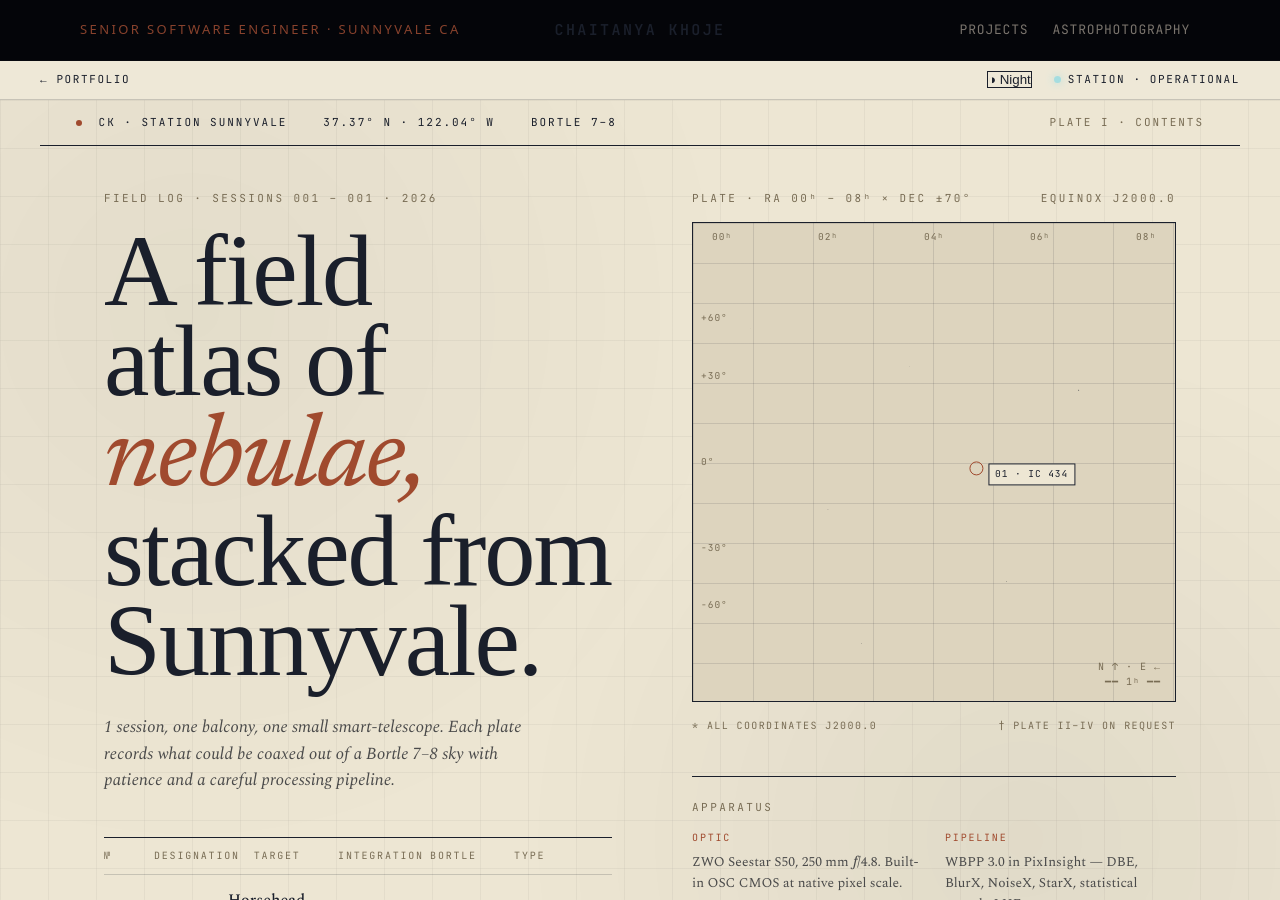
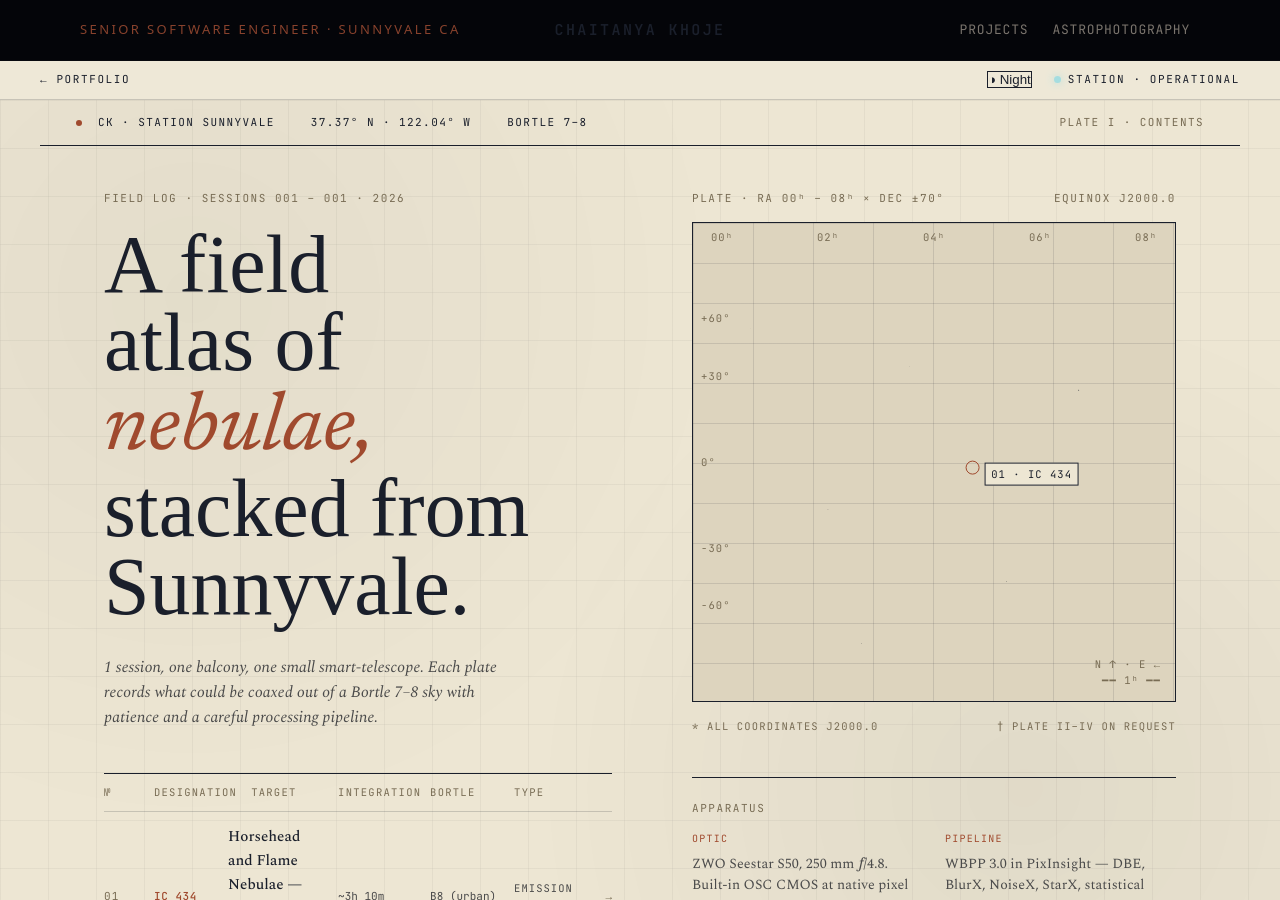
Before and after one commit to ChaitanyaKhoje/chaitanyakhoje.github.io, a Jekyll site: the page built from astrophotography.html, in a window 1280 px wide and 900 px high. Built offline with Jekyll 4.4.1, drawn with Linux system fonts in a browser that asks for light colours; some web fonts are replaced.

Commit message:
fix: normalize astrophotography theme typography

```diff
--- a/assets/css/astro-atlas.css
+++ b/assets/css/astro-atlas.css
@@ -64,7 +64,7 @@ html.theme-atlas .al-ribbon {
   padding: 14px 36px;
   font-family: var(--mono);
   font-size: 11px;
-  letter-spacing: 0.18em;
+  letter-spacing: 0.13em;
   text-transform: uppercase;
 }
 
@@ -108,7 +108,7 @@ html.theme-atlas .al-atlas-body {
 html.theme-atlas .al-atlas-kicker {
   font-family: var(--mono);
   font-size: 11px;
-  letter-spacing: 0.22em;
+  letter-spacing: 0.14em;
   text-transform: uppercase;
   color: var(--ink-sub);
   margin-bottom: 18px;
@@ -116,9 +116,9 @@ html.theme-atlas .al-atlas-kicker {
 
 html.theme-atlas .al-atlas-h1 {
   font-family: var(--display);
-  font-size: clamp(64px, 8vw, 120px);
-  line-height: 0.88;
-  letter-spacing: -0.02em;
+  font-size: clamp(46px, 6.4vw, 84px);
+  line-height: 0.96;
+  letter-spacing: 0;
   color: var(--ink);
   font-weight: 400;
 }
@@ -132,7 +132,7 @@ html.theme-atlas .al-atlas-h1 em {
 
 html.theme-atlas .al-atlas-lede {
   font-family: var(--serif);
-  font-size: 17px;
+  font-size: 16px;
   line-height: 1.55;
   color: var(--ink-mid);
   max-width: 52ch;
@@ -148,7 +148,7 @@ html.theme-atlas .al-atlas-lede {
 html.theme-atlas .atlas-index {
   width: 100%;
   font-family: var(--mono);
-  font-size: 11.5px;
+  font-size: 11px;
   margin-top: 44px;
 }
 
@@ -161,8 +161,8 @@ html.theme-atlas .atlas-index .ai-header-row {
   border-top: 1px solid var(--ink);
   border-bottom: 1px solid var(--rule);
   color: var(--ink-sub);
-  letter-spacing: 0.18em;
-  font-size: 10px;
+  letter-spacing: 0.12em;
+  font-size: 10.5px;
   text-transform: uppercase;
 }
 
@@ -196,7 +196,7 @@ html.theme-atlas .atlas-index .ai-desig {
 
 html.theme-atlas .atlas-index .ai-title {
   font-family: var(--serif);
-  font-size: 16px;
+  font-size: 15px;
   font-weight: 500;
   letter-spacing: 0;
   text-transform: none;
@@ -208,8 +208,8 @@ html.theme-atlas .atlas-index .ai-meta {
 }
 
 html.theme-atlas .atlas-index .ai-type {
-  font-size: 10px;
-  letter-spacing: 0.12em;
+  font-size: 10.5px;
+  letter-spacing: 0.1em;
   text-transform: uppercase;
   color: var(--ink-mid);
 }
@@ -306,7 +306,7 @@ html.theme-atlas .al-chart-corner.br {
 html.theme-atlas .al-chart-axis {
   position: absolute;
   font-family: var(--mono);
-  font-size: 9.5px;
+  font-size: 10.5px;
   letter-spacing: 0.1em;
   color: var(--ink-sub);
 }
@@ -363,7 +363,7 @@ html.theme-atlas .al-chart-marker .ring {
 
 html.theme-atlas .al-chart-marker .lbl {
   font-family: var(--mono);
-  font-size: 9.5px;
+  font-size: 10.5px;
   letter-spacing: 0.1em;
   background: var(--paper);
   padding: 2px 6px;
@@ -378,7 +378,7 @@ html.theme-atlas .al-chart-compass {
   right: 14px;
   bottom: 12px;
   font-family: var(--mono);
-  font-size: 10px;
+  font-size: 10.5px;
   letter-spacing: 0.1em;
   color: var(--ink-sub);
   text-align: right;
@@ -390,8 +390,8 @@ html.theme-atlas .al-chart-footnotes {
   justify-content: space-between;
   margin-top: 16px;
   font-family: var(--mono);
-  font-size: 10px;
-  letter-spacing: 0.14em;
+  font-size: 10.5px;
+  letter-spacing: 0.11em;
   text-transform: uppercase;
   color: var(--ink-sub);
 }
@@ -407,7 +407,7 @@ html.theme-atlas .al-chart-apparatus-grid {
   grid-template-columns: 1fr 1fr;
   gap: 22px;
   font-family: var(--serif);
-  font-size: 13.5px;
+  font-size: 14px;
   line-height: 1.55;
   color: var(--ink-mid);
 }
@@ -415,7 +415,7 @@ html.theme-atlas .al-chart-apparatus-grid {
 html.theme-atlas .al-chart-apparatus-label {
   font-family: var(--mono);
   font-size: 10px;
-  letter-spacing: 0.18em;
+  letter-spacing: 0.12em;
   color: var(--accent);
   margin-bottom: 6px;
   text-transform: uppercase;
@@ -433,8 +433,8 @@ html.theme-atlas .al-atlas-folio {
   border-top: 1px solid var(--ink);
   padding: 10px 0 16px;
   font-family: var(--mono);
-  font-size: 10px;
-  letter-spacing: 0.18em;
+  font-size: 10.5px;
+  letter-spacing: 0.12em;
   text-transform: uppercase;
   color: var(--ink-sub);
 }
@@ -478,7 +478,7 @@ html.theme-atlas .db-atlas-ribbon {
   padding: 14px 36px;
   font-family: var(--mono);
   font-size: 11px;
-  letter-spacing: 0.18em;
+  letter-spacing: 0.13em;
   text-transform: uppercase;
 }
 
@@ -513,7 +513,7 @@ html.theme-atlas .db-atlas-cols {
 html.theme-atlas .db-atlas-kicker {
   font-family: var(--mono);
   font-size: 11px;
-  letter-spacing: 0.22em;
+  letter-spacing: 0.14em;
   text-transform: uppercase;
   color: var(--ink-sub);
 }
@@ -647,7 +647,7 @@ html.theme-atlas .db-atlas-ledger {
 html.theme-atlas .db-atlas-ledger table {
   width: 100%;
   font-family: var(--mono);
-  font-size: 11.5px;
+  font-size: 11px;
   border-collapse: collapse;
 }
 
@@ -659,8 +659,8 @@ html.theme-atlas .db-atlas-ledger td {
 html.theme-atlas .db-atlas-ledger .ak {
   color: var(--ink-sub);
   text-transform: uppercase;
-  letter-spacing: 0.14em;
-  font-size: 10px;
+  letter-spacing: 0.1em;
+  font-size: 10.5px;
 }
 
 html.theme-atlas .db-atlas-ledger .av {
@@ -680,7 +680,7 @@ html.theme-atlas .db-atlas-prose-col {
 html.theme-atlas .db-atlas-session-kicker {
   font-family: var(--mono);
   font-size: 11px;
-  letter-spacing: 0.22em;
+  letter-spacing: 0.14em;
   text-transform: uppercase;
   color: var(--ink-sub);
   margin-bottom: 14px;
@@ -688,9 +688,9 @@ html.theme-atlas .db-atlas-session-kicker {
 
 html.theme-atlas .db-atlas-h1 {
   font-family: var(--display);
-  font-size: clamp(36px, 5vw, 64px);
-  line-height: 0.9;
-  letter-spacing: -0.02em;
+  font-size: clamp(34px, 4vw, 54px);
+  line-height: 0.98;
+  letter-spacing: 0;
   font-weight: 400;
 }
 
@@ -703,7 +703,7 @@ html.theme-atlas .db-atlas-h1 em {
 
 html.theme-atlas .db-atlas-lede {
   font-family: var(--serif);
-  font-size: 17px;
+  font-size: 16px;
   line-height: 1.55;
   color: var(--ink-mid);
   max-width: 52ch;
@@ -714,8 +714,8 @@ html.theme-atlas .db-atlas-lede {
 html.theme-atlas .db-atlas-prose {
   margin-top: 36px;
   font-family: var(--serif);
-  font-size: 14px;
-  line-height: 1.7;
+  font-size: 15px;
+  line-height: 1.68;
   color: var(--ink-mid);
 }
 
@@ -730,8 +730,8 @@ html.theme-atlas .db-atlas-prose p + p {
 html.theme-atlas .db-atlas-prose h2 {
   margin: 30px 0 10px;
   font-family: var(--display);
-  font-size: clamp(30px, 3vw, 44px);
-  line-height: 1;
+  font-size: clamp(26px, 2.6vw, 36px);
+  line-height: 1.08;
   font-weight: 400;
   letter-spacing: -0.01em;
   color: var(--ink);
@@ -740,8 +740,8 @@ html.theme-atlas .db-atlas-prose h2 {
 html.theme-atlas .db-atlas-prose h3 {
   margin: 22px 0 8px;
   font-family: var(--mono);
-  font-size: 10.5px;
-  letter-spacing: 0.18em;
+  font-size: 11px;
+  letter-spacing: 0.12em;
   text-transform: uppercase;
   color: var(--accent);
 }
@@ -771,7 +771,7 @@ html.theme-atlas .db-atlas-prose table {
   border-collapse: collapse;
   margin: 18px 0 24px;
   font-family: var(--mono);
-  font-size: 11px;
+  font-size: 11.5px;
   color: var(--ink);
 }
 
@@ -785,8 +785,8 @@ html.theme-atlas .db-atlas-prose td {
 
 html.theme-atlas .db-atlas-prose th {
   color: var(--ink-sub);
-  font-size: 10px;
-  letter-spacing: 0.16em;
+  font-size: 10.5px;
+  letter-spacing: 0.11em;
   text-transform: uppercase;
   font-weight: 500;
 }
@@ -818,7 +818,7 @@ html.theme-atlas .db-atlas-sidenotes {
   padding-top: 16px;
   border-top: 1px solid var(--ink);
   font-family: var(--mono);
-  font-size: 10.5px;
+  font-size: 11.5px;
   letter-spacing: 0.04em;
   color: var(--ink-sub);
   display: grid;
@@ -835,8 +835,8 @@ html.theme-atlas .db-atlas-pipeline {
   gap: 6px;
   flex-wrap: wrap;
   font-family: var(--mono);
-  font-size: 10px;
-  letter-spacing: 0.14em;
+  font-size: 10.5px;
+  letter-spacing: 0.1em;
   text-transform: uppercase;
   color: var(--ink-sub);
 }
@@ -858,8 +858,8 @@ html.theme-atlas .db-atlas-folio {
   border-top: 1px solid var(--ink);
   padding: 10px 0 16px;
   font-family: var(--mono);
-  font-size: 10px;
-  letter-spacing: 0.18em;
+  font-size: 10.5px;
+  letter-spacing: 0.12em;
   text-transform: uppercase;
   color: var(--ink-sub);
   margin-top: 48px;
@@ -936,7 +936,7 @@ html.theme-atlas .db-wrap {
   }
 
   html.theme-atlas .al-atlas-h1 {
-    font-size: clamp(42px, 10vw, 80px);
+    font-size: clamp(38px, 10vw, 64px);
   }
 
   html.theme-atlas .atlas-index .ai-header-row,
--- a/assets/css/astro-night.css
+++ b/assets/css/astro-night.css
@@ -71,8 +71,8 @@ html.theme-night .night-mast {
 
 html.theme-night .night-brand {
   font-family: var(--mono);
-  font-size: 14px;
-  letter-spacing: 2.2px;
+  font-size: 12px;
+  letter-spacing: 0.16em;
   text-transform: uppercase;
   color: var(--ink);
   white-space: nowrap;
@@ -94,8 +94,8 @@ html.theme-night .night-nav {
 html.theme-night .night-nav a,
 html.theme-night .night-nav span {
   font-family: var(--mono);
-  font-size: 12px;
-  letter-spacing: 1.6px;
+  font-size: 11px;
+  letter-spacing: 0.13em;
   text-transform: uppercase;
   color: var(--ink-sub);
   text-decoration: none;
@@ -136,17 +136,17 @@ html.theme-night .night-intro {
 html.theme-night .night-num {
   margin-bottom: 22px;
   font-family: var(--mono);
-  font-size: 10.5px;
-  letter-spacing: 0.18em;
+  font-size: 11px;
+  letter-spacing: 0.14em;
   text-transform: uppercase;
   color: var(--ink-sub);
 }
 
 html.theme-night .night-h1 {
   font-family: var(--display);
-  font-size: clamp(68px, 7vw, 104px);
-  line-height: 0.92;
-  letter-spacing: -0.025em;
+  font-size: clamp(48px, 6vw, 82px);
+  line-height: 0.96;
+  letter-spacing: 0;
   font-weight: 400;
   color: var(--ink);
 }
@@ -158,8 +158,8 @@ html.theme-night .night-h1 em {
 
 html.theme-night .night-lede {
   font-family: var(--body);
-  font-size: 16px;
-  line-height: 1.75;
+  font-size: 15px;
+  line-height: 1.68;
   color: var(--ink-mid);
   max-width: 58ch;
 }
@@ -170,8 +170,8 @@ html.theme-night .night-stats {
   gap: 40px;
   flex-wrap: wrap;
   font-family: var(--mono);
-  font-size: 10.5px;
-  letter-spacing: 0.18em;
+  font-size: 11px;
+  letter-spacing: 0.13em;
   text-transform: uppercase;
   color: var(--ink-sub);
 }
@@ -206,8 +206,8 @@ html.theme-night .feed-row:hover {
 
 html.theme-night .feed-row .idx {
   font-family: var(--mono);
-  font-size: 10.5px;
-  letter-spacing: 0.18em;
+  font-size: 11px;
+  letter-spacing: 0.13em;
   text-transform: uppercase;
   color: var(--ink-sub);
   align-self: start;
@@ -216,16 +216,16 @@ html.theme-night .feed-row .idx {
 
 html.theme-night .feed-title {
   font-family: var(--display);
-  font-size: clamp(34px, 4vw, 54px);
-  line-height: 0.96;
-  letter-spacing: -0.02em;
+  font-size: clamp(28px, 3vw, 40px);
+  line-height: 1.02;
+  letter-spacing: 0;
   color: var(--ink);
 }
 
 html.theme-night .feed-desig {
   margin-top: 10px;
   font-family: var(--body);
-  font-size: 14px;
+  font-size: 14.5px;
   line-height: 1.6;
   color: var(--ink-mid);
 }
@@ -276,8 +276,8 @@ html.theme-night .feed-meta .row {
   justify-content: space-between;
   gap: 12px;
   font-family: var(--mono);
-  font-size: 10.5px;
-  letter-spacing: 0.18em;
+  font-size: 11px;
+  letter-spacing: 0.12em;
   text-transform: uppercase;
   color: var(--ink-mid);
 }
@@ -349,8 +349,8 @@ html.theme-night .night-hero-floats {
   justify-content: space-between;
   gap: 16px;
   font-family: var(--mono);
-  font-size: 10.5px;
-  letter-spacing: 0.18em;
+  font-size: 11px;
+  letter-spacing: 0.13em;
   text-transform: uppercase;
   color: var(--ink-mid);
 }
@@ -372,9 +372,9 @@ html.theme-night .night-hero-title {
 
 html.theme-night .night-hero-h1 {
   font-family: var(--display);
-  font-size: clamp(72px, 8vw, 108px);
-  line-height: 0.92;
-  letter-spacing: -0.025em;
+  font-size: clamp(42px, 5.4vw, 72px);
+  line-height: 0.98;
+  letter-spacing: 0;
   font-weight: 400;
   color: var(--ink);
 }
@@ -386,8 +386,8 @@ html.theme-night .night-hero-h1 em {
 
 html.theme-night .night-hero-scale {
   font-family: var(--mono);
-  font-size: 10.5px;
-  letter-spacing: 0.18em;
+  font-size: 11px;
+  letter-spacing: 0.12em;
   text-transform: uppercase;
   color: var(--ink-mid);
   text-align: right;
@@ -404,16 +404,16 @@ html.theme-night .night-body {
 
 html.theme-night .night-prose {
   font-family: var(--body);
-  font-size: 16px;
-  line-height: 1.75;
+  font-size: 15.5px;
+  line-height: 1.7;
   color: var(--ink-mid);
 }
 
 html.theme-night .night-prose .intro {
   font-family: var(--display);
-  font-size: clamp(32px, 3.2vw, 54px);
-  line-height: 1.15;
-  letter-spacing: -0.02em;
+  font-size: clamp(26px, 2.6vw, 38px);
+  line-height: 1.18;
+  letter-spacing: 0;
   color: var(--ink);
   margin-bottom: 24px;
 }
@@ -424,7 +424,7 @@ html.theme-night .night-prose p + p {
 
 html.theme-night .night-prose h2 {
   font-family: var(--display);
-  font-size: 36px;
+  font-size: clamp(26px, 2.5vw, 34px);
   line-height: 1.2;
   letter-spacing: -0.01em;
   font-weight: 500;
@@ -436,7 +436,7 @@ html.theme-night .night-prose h2 {
 html.theme-night .night-prose h3 {
   font-family: var(--mono);
   font-size: 11px;
-  letter-spacing: 0.22em;
+  letter-spacing: 0.14em;
   text-transform: uppercase;
   color: var(--accent);
   margin-top: 24px;
@@ -484,8 +484,8 @@ html.theme-night .night-side {
 
 html.theme-night .night-side-title {
   font-family: var(--mono);
-  font-size: 10.5px;
-  letter-spacing: 0.22em;
+  font-size: 11px;
+  letter-spacing: 0.14em;
   text-transform: uppercase;
   color: var(--ink-sub);
   margin-bottom: 6px;
@@ -493,15 +493,15 @@ html.theme-night .night-side-title {
 
 html.theme-night .night-side-block {
   font-family: var(--body);
-  font-size: 13px;
-  line-height: 1.65;
+  font-size: 14px;
+  line-height: 1.62;
   color: var(--ink-mid);
 }
 
 html.theme-night .night-side-label {
   font-family: var(--sans);
   font-size: 11px;
-  letter-spacing: 0.18em;
+  letter-spacing: 0.12em;
   text-transform: uppercase;
   color: var(--accent);
   margin-bottom: 6px;
```
